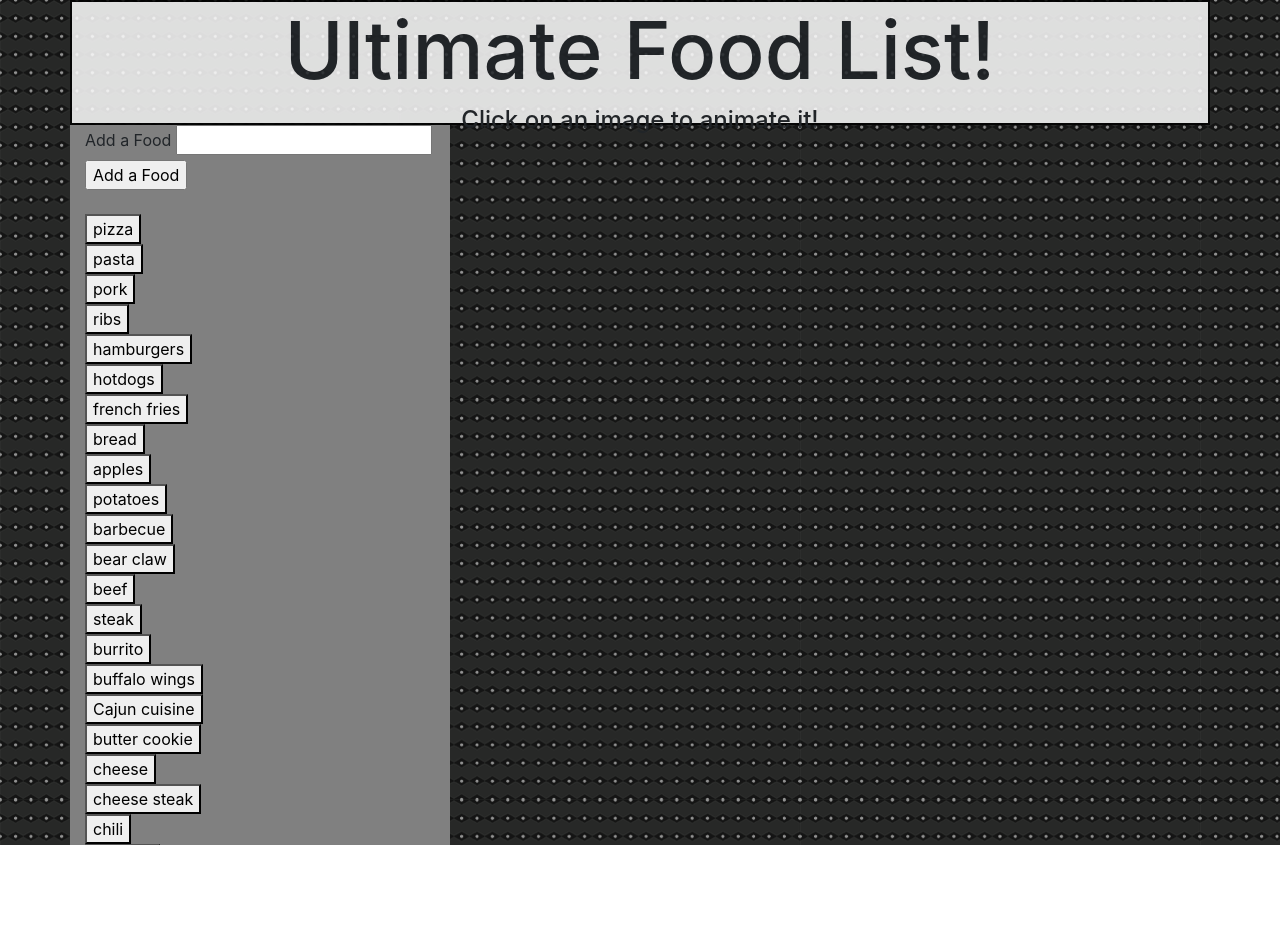
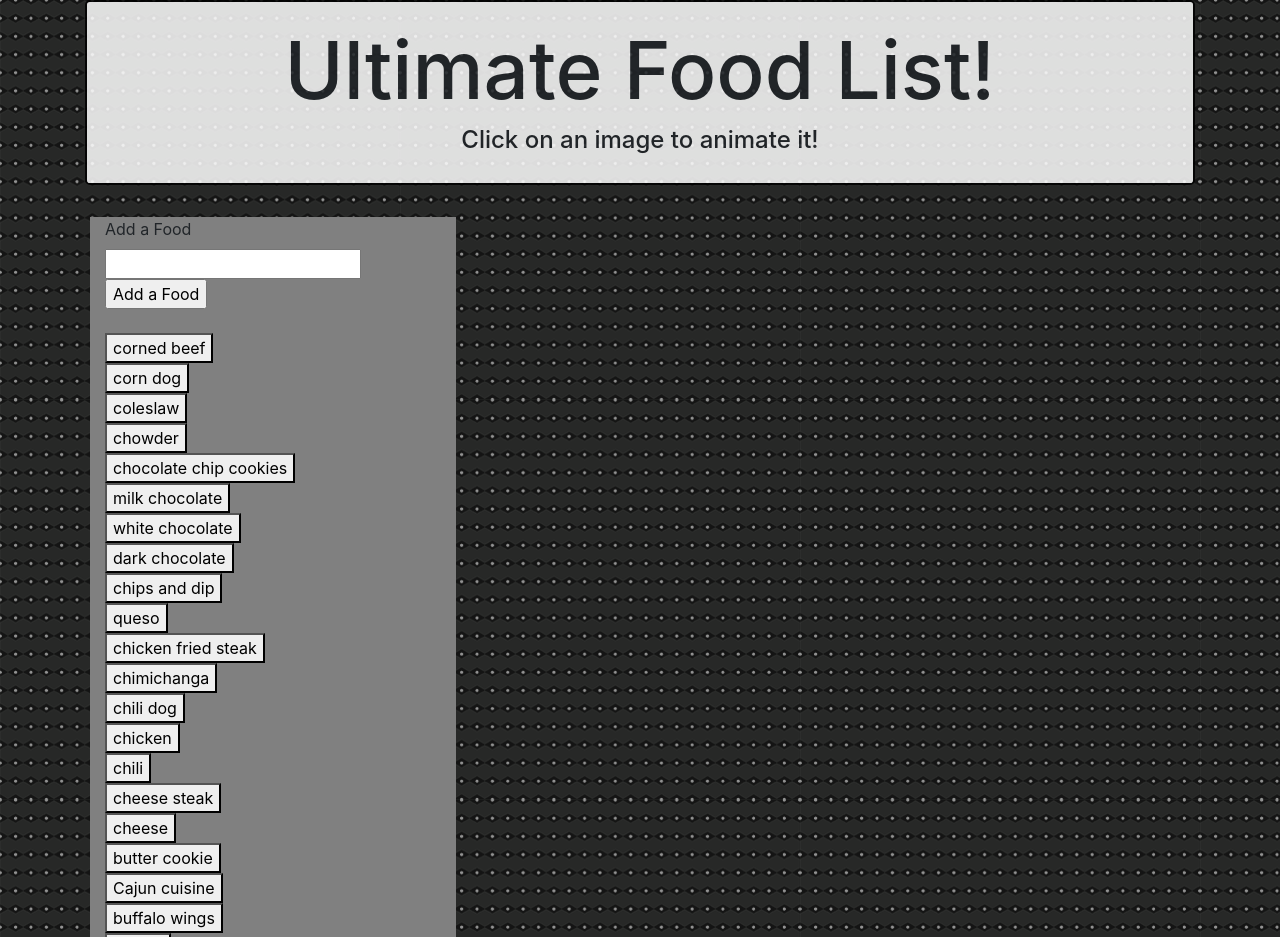
Before and after one commit to noahsimon999/the-gif-master, a plain HTML site: page index.html in a window 1280 px wide. Before the commit the page ends 845 px from the top, so only its background shows below. Drawn offline with nearby package versions, Linux system fonts and the light colour scheme.

Commit message:
sizing and ui touches

```diff
--- a/assets/css/style.css
+++ b/assets/css/style.css
@@ -3,18 +3,26 @@ body {
     background-image: url("../images/polka-dots.png");
 }
 
-.header {
+.jumbotron {
     background-color: white;
     text-align: center;
-    height: 125px;
+    height: 80%;
+    padding: 20px;
     border: 2px solid black;
     opacity: .85;
 }
 
-.header h1 {
+.jumbotron h1 {
     font-size: 5em;
 }
 
+
+
+.row {
+    width: 99%;
+    position: relative;
+    left: 20px;
+}
 .left {
     background-color: gray;
     height:90vh;
--- a/assets/javascript/app.js
+++ b/assets/javascript/app.js
@@ -14,7 +14,7 @@ $(document).ready(function () {
     function renderButtons() {
         $(".buttons").empty();
         for (var a = 0; a < foods.length; a++) {
-            $(".buttons").append("<button class='foods'>" + foods[a] + "</button>")
+            $(".buttons").prepend("<button class='foods'>" + foods[a] + "</button>")
         }
         GIFMechanics();
     }
--- a/index.html
+++ b/index.html
@@ -16,12 +16,12 @@
 <body>
 
     <div class="container">
-            <div class="row">
-                <div class="col-12 header">
-                    <h1>Ultimate Food List!</h1>
-                    <h4>Click on an image to animate it!</h4>
-                </div>
+
+            <div class="jumbotron">
+                <h1>Ultimate Food List!</h1>
+                <h4>Click on an image to animate it!</h4>
             </div>
+
 
             <div class="row">
                 <div class="col-4 left">
```
